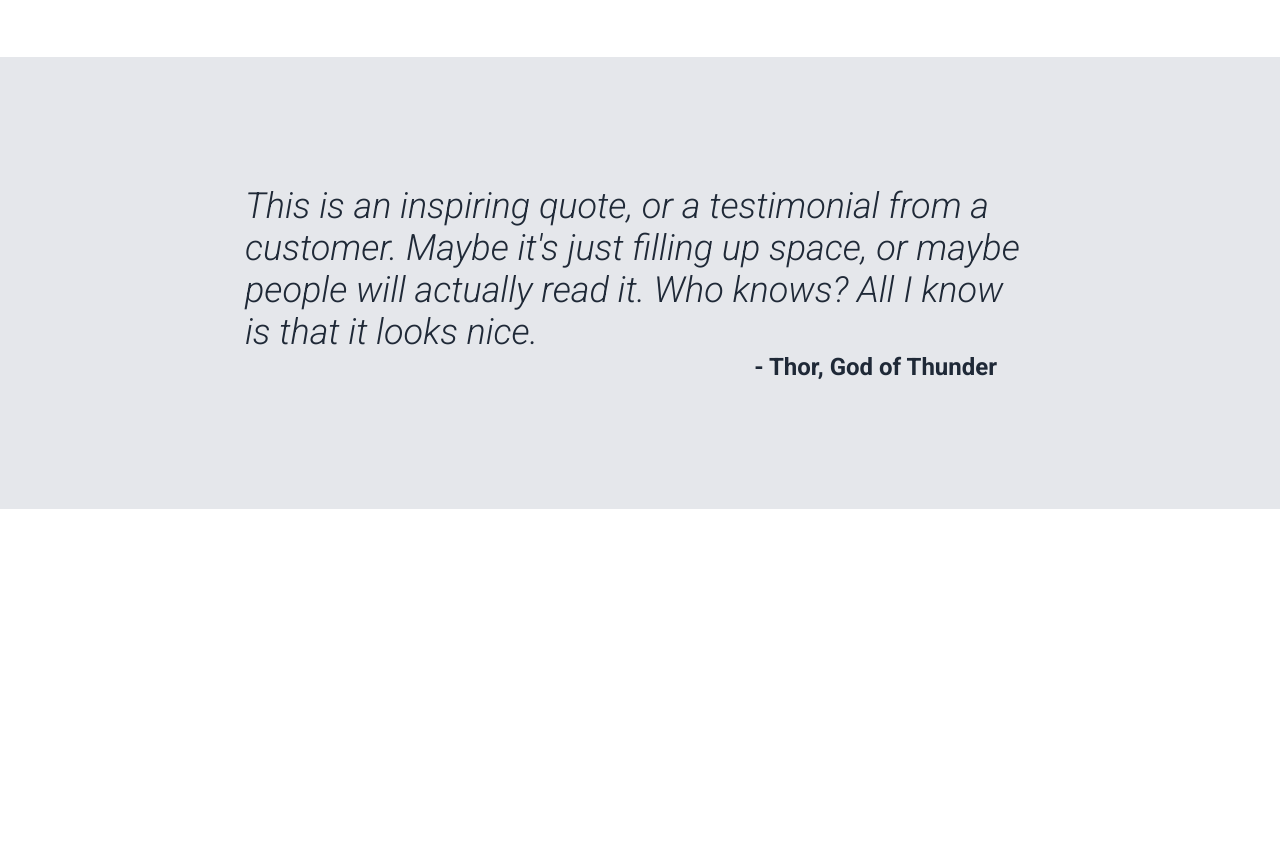
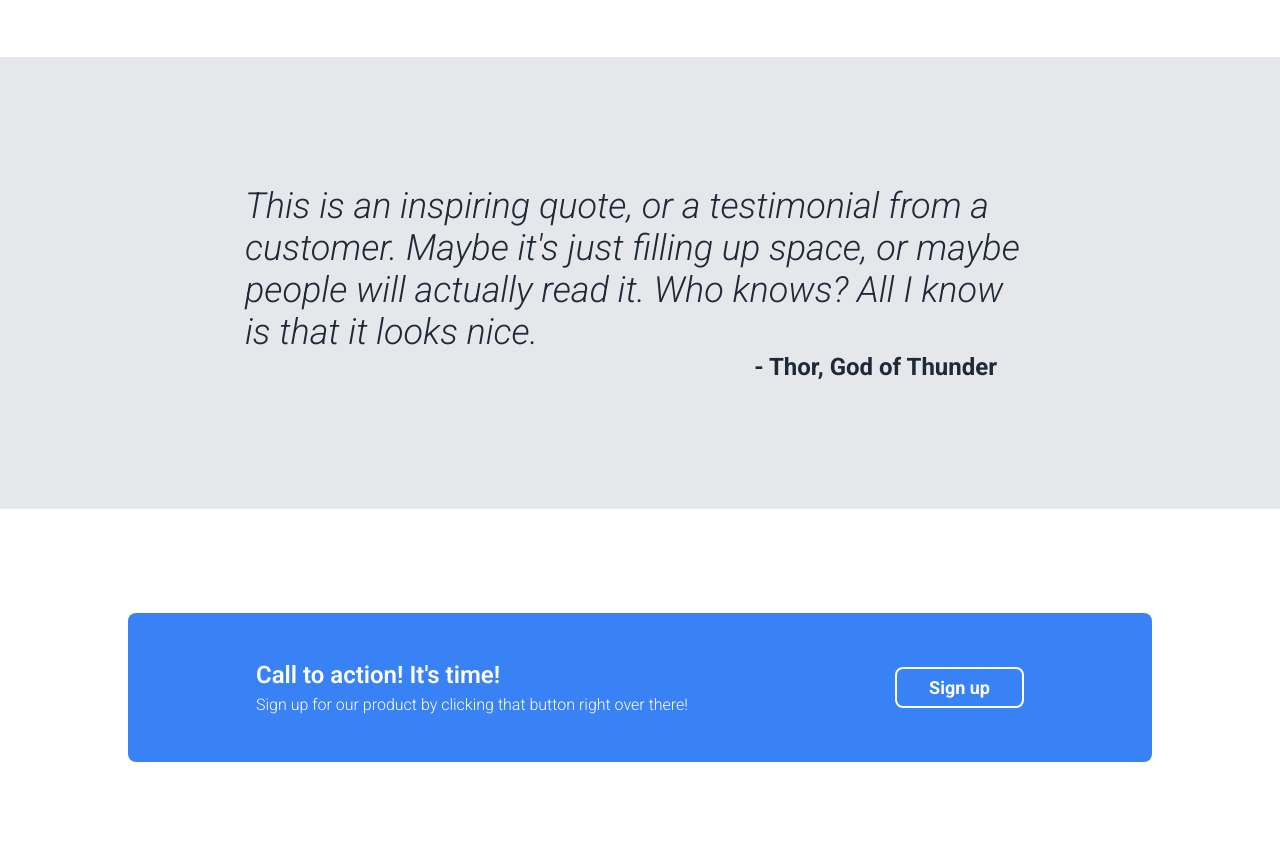
Before and after one commit to Conejero-Dev/odin-landing-page, a plain HTML site: page index.html in a window 1280 px wide. Shown: the part 988-1854 px from the top of the page. Before the commit the page ends 1497 px from the top, so only its background shows below. Drawn offline with Linux system fonts and the light colour scheme.

Commit message:
Add call to action section

```diff
--- a/index.html
+++ b/index.html
@@ -56,5 +56,16 @@
             <span class="author">- Thor, God of Thunder</span>
         </div>
     </section>
+    <section class="cta">
+        <div class="cta-container">
+            <div class="cta__signup">
+                <div class="cta__signup-text">
+                    <h4>Call to action! It's time!</h4>
+                    <p>Sign up for our product by clicking that button right over there!</p>
+                </div>
+                <button class="btn-cta border">Sign up</button>
+            </div>
+        </div>
+    </section>
 </body>
 </html>
--- a/style.css
+++ b/style.css
@@ -137,7 +137,9 @@ body {
     padding: 0 15px;
 }
 
-
+/********************************/
+/***** Testimonials Section *****/
+/********************************/
 
 .testimonials {
     background-color: #e5e7eb;
@@ -164,3 +166,41 @@ body {
     font-size: 24px;
     margin-right: 38px;
 }
+
+/*************************/
+/****** CTA Section ******/
+/*************************/
+
+.cta {
+    background-color: #fff;
+    padding: 104px 0;
+}
+
+.cta-container {
+    max-width: 1024px;
+    margin: 0 auto;
+}
+
+.cta__signup {
+    display: flex;
+    padding: 48px 128px;
+    justify-content: space-between;
+    align-items: center;
+    background-color: #3882f6;
+    border-radius: 8px;
+    color: #fff;
+}
+.cta__signup-text p {
+    font-weight: 300;
+}
+
+.cta__signup-text h4{
+    font-size: 24px;
+    font-weight: 600;
+    color: #fff;
+    margin-bottom: 6px;
+}
+
+.border {
+    border: 2px solid #fff;
+}
```
